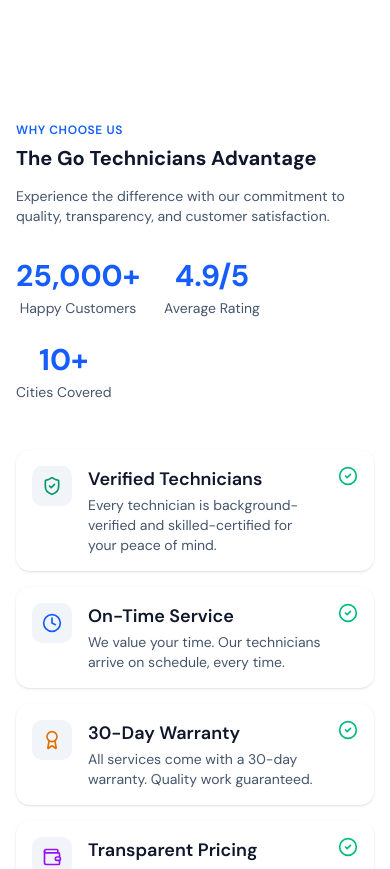
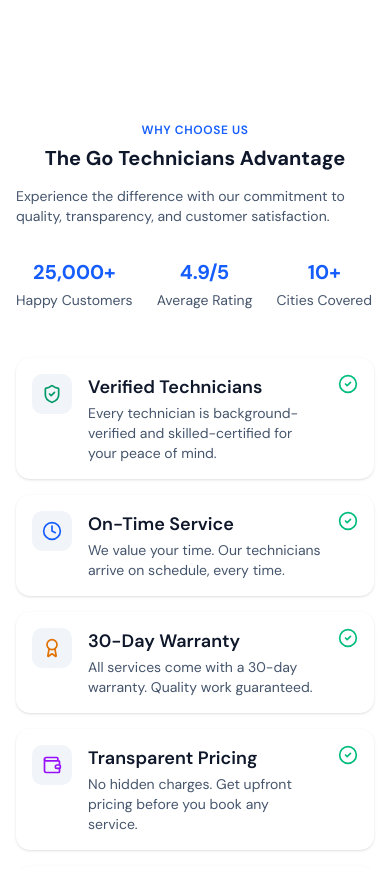
Before and after one commit to Arish613/go-technician, a Next.js app: page / in a window 390 px wide. Shown: the part 4563-5432 px from the top of the page. Built offline with nearby package versions, Linux system fonts and the light colour scheme; no server answers; the database is empty.

Commit message:
updated ui for mobile device

```diff
--- a/components/homepage/WhyChooseUs.tsx
+++ b/components/homepage/WhyChooseUs.tsx
@@ -55,10 +55,10 @@
       <div className="container mx-auto px-4">
         <div className="grid gap-12 lg:grid-cols-2 lg:items-center">
           <div>
-            <p className="text-xs font-semibold uppercase tracking-wider text-blue-600">
+            <p className="text-xs font-semibold uppercase tracking-wider text-blue-600 max-sm:text-center">
               Why Choose Us
             </p>
-            <h2 className="mt-2 text-3xl font-bold text-slate-900 sm:text-4xl">
+            <h2 className="mt-2 text-3xl font-bold text-slate-900 sm:text-4xl max-sm:text-center">
               The Go Technicians Advantage
             </h2>
             <p className="mt-4 text-sm md:text-base text-slate-600">
@@ -68,15 +68,15 @@
 
             <div className="mt-8 flex flex-wrap gap-6">
               <div className="text-center">
-                <div className="text-3xl font-bold text-blue-600">25,000+</div>
+                <div className="text-xl md:text-3xl font-bold text-blue-600">25,000+</div>
                 <div className="mt-1 text-sm text-slate-600">Happy Customers</div>
               </div>
               <div className="text-center">
-                <div className="text-3xl font-bold text-blue-600">4.9/5</div>
+                <div className="text-xl md:text-3xl font-bold text-blue-600">4.9/5</div>
                 <div className="mt-1 text-sm text-slate-600">Average Rating</div>
               </div>
               <div className="text-center">
-                <div className="text-3xl font-bold text-blue-600">10+</div>
+                <div className="text-xl md:text-3xl font-bold text-blue-600">10+</div>
                 <div className="mt-1 text-sm text-slate-600">Cities Covered</div>
               </div>
             </div>
```
